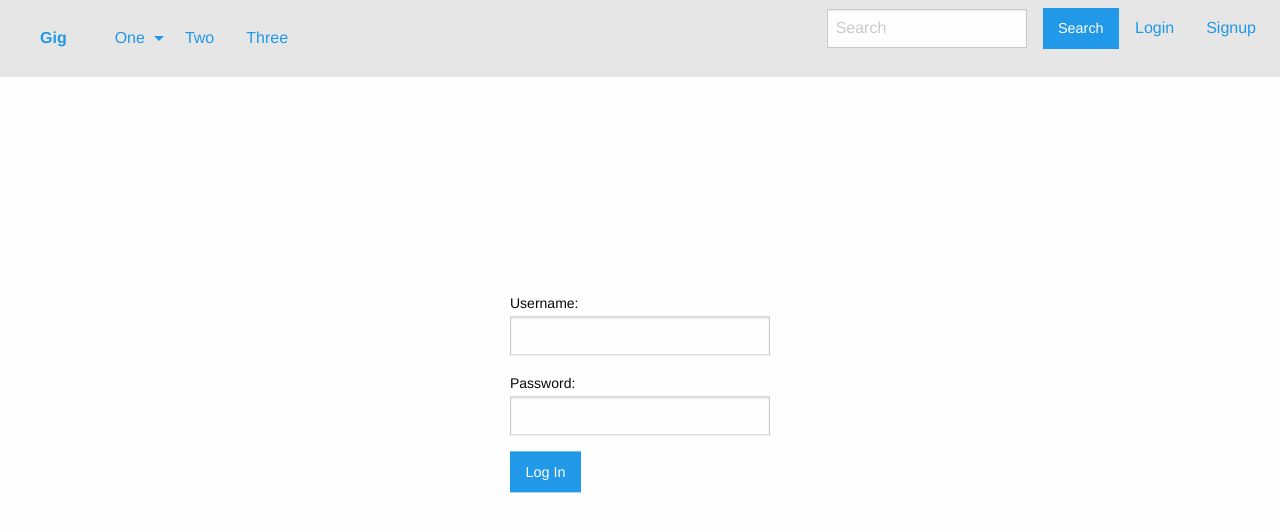
After one commit to Qahwi/Juupelis, a Django app: page /login/ in a window 1280 px wide. The commit adds this page. Shown: the top 532 px of the page. Run offline with Django 3.2, Linux system fonts and the light colour scheme; some libraries are stand-ins or nearby versions.

```diff
--- /dev/null
+++ b/Juupelis/templates/login.html
@@ -0,0 +1,18 @@
+{% extends "base.html" %} {% block title %} Login {% endblock %} {% block content %}
+<div id="login" class="large-3 large-centered columns">
+    <div class="login-box">
+        <div class="row">
+            <div class="large-12 columns">
+                <form action="/login/" method="post">
+                    {% csrf_token %} {{ form }}
+                    <div class="row">
+                        <div class="large-12 large-centered columns">
+                            <input type="submit" class="button expand" value="Log In" />
+                        </div>
+                    </div>
+                </form>
+            </div>
+        </div>
+    </div>
+</div>
+{% endblock %}
--- a/Juupelis/templates/navbar.html
+++ b/Juupelis/templates/navbar.html
@@ -1,7 +1,7 @@
 <div class="top-bar">
     <div class="top-bar-left">
         <ul class="dropdown menu" data-dropdown-menu>
-            <li class="menu-text">Gig</li>
+            <li class="menu-text"><a href='/home'>Gig</a></li>
             <li>
                 <a href="#">One</a>
                 <ul class="menu vertical">
@@ -18,12 +18,18 @@
         <ul class="menu">
             <li><input type="search" placeholder="Search"></li>
             <li><button type="button" class="button">Search</button></li>
+            {% if user.is_authenticated %}
             <li>
-                <a href="login/">Login</a>
+                <a href="/accounts/logout/"> Logout </a>
+            </li>
+            {% else %}
+            <li>
+                <a href="/accounts/login/">Login</a>
             </li>
             <li>
-                <a href="signup/">Signup</a>
+                <a href="/signup">Signup</a>
             </li>
+            {% endif %}
         </ul>
     </div>
 </div>
--- a/Juupelis/urls.py
+++ b/Juupelis/urls.py
@@ -27,5 +27,7 @@ from django.contrib.staticfiles.urls import staticfiles_urlpatterns
 urlpatterns = [
     url(r'^admin/', admin.site.urls),
     url(r'^$', RedirectView.as_view(url='/home', permanent=False)),
-    url(r'^home/', homeView),
+    url(r'^home/', HomeView),
+    url(r'^login/', LoginView),
+    url(r'^accounts/', include('allauth.urls')),
 ]
--- a/Requirements.txt
+++ b/Requirements.txt
@@ -1,8 +1,8 @@
 Django==1.10.1
+django-allauth==0.27.0
 oauthlib==2.0.0
 PyJWT==1.4.2
 python-openid==2.2.5
-python-social-auth==0.2.21
 requests==2.11.1
 requests-oauthlib==0.6.2
 six==1.10.0
--- /dev/null
+++ b/gig/forms.py
@@ -0,0 +1,13 @@
+from django import forms
+
+class LoginForm(forms.Form):
+    username = forms.CharField(label="Username")
+    password = forms.CharField(label="Password", widget=forms.PasswordInput)
+
+class SignupForm(forms.Form):
+    username = forms.CharField(label="Username")
+    password = forms.CharField(label="Password")
+    passCheck = forms.CharField(label="Confirm password")
+    firstname = forms.CharField(label="First name")
+    lastname = forms.CharField(label="Last name")
+    email = forms.EmailField(label="email")
--- a/gig/static/css/styles.css
+++ b/gig/static/css/styles.css
@@ -0,0 +1,15 @@
+#login {
+    position: absolute;
+    left: 50%;
+    top: 50%;
+
+    /*
+    *  Where the magic happens
+    *  Centering method from CSS Tricks
+    *  http://css-tricks.com/centering-percentage-widthheight-elements/
+    */
+    transform: translate(-50%, -50%);
+    -webkit-transform: translate(-50%, -50%);
+    -o-transform: translate(-50%, -50%);
+    -ms-transform: translate(-50%, -50%);
+}
--- a/gig/views.py
+++ b/gig/views.py
@@ -1,7 +1,26 @@
 from django.shortcuts import render
+from django.contrib.auth import authenticate, login
+from forms import *
+
 
 # Create your views here.
 from django import template
 
-def homeView(request):
+def HomeView(request):
     return render(request, 'base.html')
+
+def LoginView(request):
+    if request.method == 'POST':
+        form = LoginForm(request.POST)
+        if form.is_valid():
+            username = request.POST["username"]
+            password = request.POST["password"]
+            user = authenticate(username=username, password=password)
+            if user is not None:
+                login(request, user)
+                return redirect('/home/')
+
+    else:
+        form = LoginForm()
+
+    return render(request, 'login.html', {'form': form})
```
Also changed, not shown: Juupelis/settings.py (+20 -11 lines), db.sqlite3.
